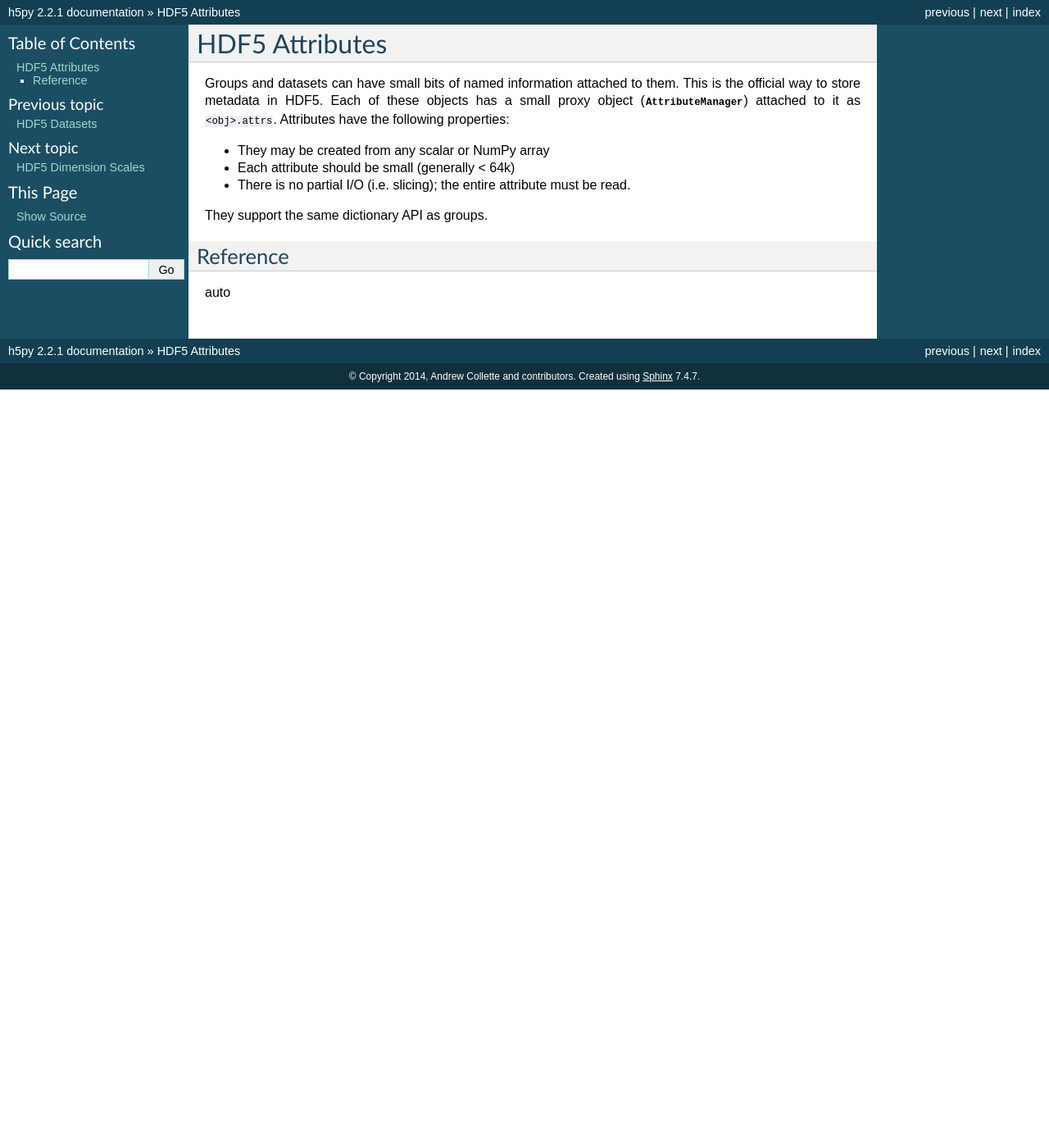
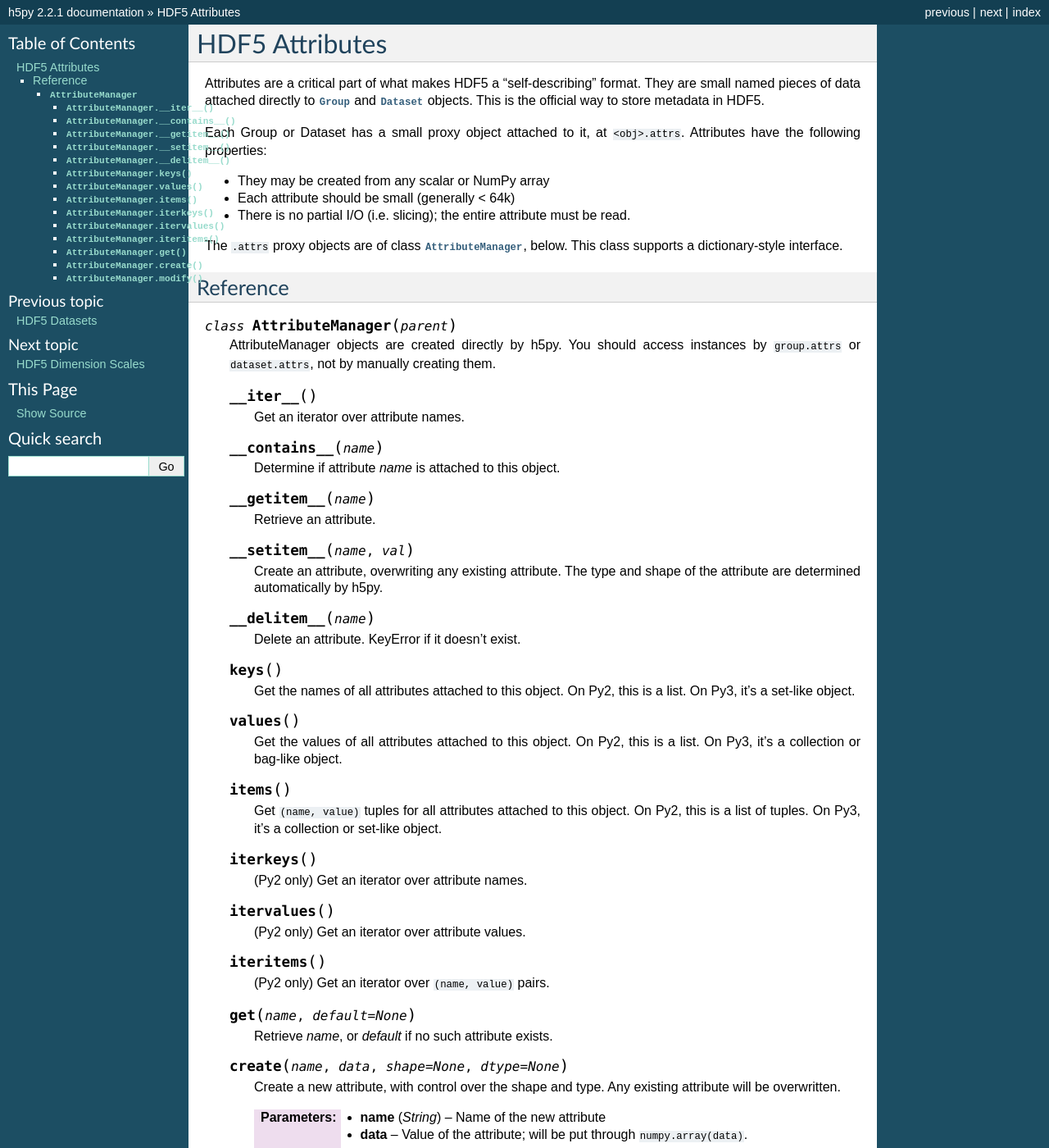
Before and after one commit to h5py/h5py, a Sphinx documentation site: the page built from docs/high/attr.rst, in a window 1280 px wide and 1400 px high. Shown: the whole window at 82% size. Built offline with Sphinx 7.4.7, drawn with Linux system fonts in a browser that asks for light colours; pages that are not in the unit, such as notebooks, are missing from menus; some of the changed text lies outside the part shown.

Commit message:
finish AttributeManager

```diff
--- a/docs/high/attr.rst
+++ b/docs/high/attr.rst
@@ -4,18 +4,116 @@
 HDF5 Attributes
 ===============
 
-Groups and datasets can have small bits of named information attached to them.
-This is the official way to store metadata in HDF5.  Each of these objects
-has a small proxy object (:class:`AttributeManager`) attached to it as
+Attributes are a critical part of what makes HDF5 a "self-describing"
+format.  They are small named pieces of data attached directly to
+:class:`Group` and :class:`Dataset` objects.  This is the official way to
+store metadata in HDF5.
+
+Each Group or Dataset has a small proxy object attached to it, at
 ``<obj>.attrs``.  Attributes have the following properties:
 
 - They may be created from any scalar or NumPy array
 - Each attribute should be small (generally < 64k)
 - There is no partial I/O (i.e. slicing); the entire attribute must be read.
 
-They support the same dictionary API as groups.
+The ``.attrs`` proxy objects are of class :class:`AttributeManager`, below.
+This class supports a dictionary-style interface.
 
 Reference
 ---------
 
-auto
+.. class:: AttributeManager(parent)
+
+    AttributeManager objects are created directly by h5py.  You should
+    access instances by ``group.attrs`` or ``dataset.attrs``, not by manually
+    creating them.
+
+    .. method:: __iter__()
+
+        Get an iterator over attribute names.
+
+    .. method:: __contains__(name)
+
+        Determine if attribute `name` is attached to this object.
+
+    .. method:: __getitem__(name)
+
+        Retrieve an attribute.
+
+    .. method:: __setitem__(name, val)
+
+        Create an attribute, overwriting any existing attribute.  The type
+        and shape of the attribute are determined automatically by h5py.
+
+    .. method:: __delitem__(name)
+
+        Delete an attribute.  KeyError if it doesn't exist.
+
+    .. method:: keys()
+
+        Get the names of all attributes attached to this object.  On Py2, this
+        is a list.  On Py3, it's a set-like object.
+
+    .. method:: values()
+
+        Get the values of all attributes attached to this object.  On Py2, this
+        is a list.  On Py3, it's a collection or bag-like object.
+
+    .. method:: items()
+
+        Get ``(name, value)`` tuples for all attributes attached to this object.
+        On Py2, this is a list of tuples.  On Py3, it's a collection or
+        set-like object.
+
+    .. method:: iterkeys()
+
+        (Py2 only) Get an iterator over attribute names.
+
+    .. method:: itervalues()
+
+        (Py2 only) Get an iterator over attribute values.
+
+    .. method:: iteritems()
+
+        (Py2 only) Get an iterator over ``(name, value)`` pairs.
+
+    .. method:: get(name, default=None)
+
+        Retrieve `name`, or `default` if no such attribute exists.
+
+    .. method:: create(name, data, shape=None, dtype=None)
+
+        Create a new attribute, with control over the shape and type.  Any
+        existing attribute will be overwritten.
+
+        :param name:    Name of the new attribute
+        :type name:     String
+
+        :param data:    Value of the attribute; will be put through
+                        ``numpy.array(data)``.
+
+        :param shape:   Shape of the attribute.  Overrides ``data.shape`` if
+                        both are given, in which case the total number of
+                        points must be unchanged.
+        :type shape:    Tuple
+
+        :param dtype:   Data type for the attribute.  Overrides ``data.dtype``
+                        if both are given.
+        :type dtype:    NumPy dtype
+
+
+    .. method:: modify(name, value)
+
+        Change the value of an attribute while preserving its type and shape.
+        Unlike :meth:`AttributeManager.__setitem__`, if the attribute already
+        exists, only its value will be changed.  This can be useful for
+        interacting with externally generated files, where the type and shape
+        must not be altered.
+
+        If the attribute doesn't exist, it will be created with a default
+        shape and type.
+
+        :param name:    Name of attribute to modify.
+        :type name:     String
+
+        :param value:   New value.  Will be put through ``numpy.array(value)``.
--- a/docs/high/group.rst
+++ b/docs/high/group.rst
@@ -11,7 +11,7 @@ the "keys" are the names of group members, and the "values" are the members
 themselves (:class:`Group` and :class:`Dataset`) objects.
 
 Group objects also contain most of the machinery which makes HDF5 useful.
-The :ref:`File object <hlfile>` does double duty as the HDF5 *root group*, and
+The :ref:`File object <file>` does double duty as the HDF5 *root group*, and
 serves as your entry point into the file:
 
     >>> f = h5py.File('foo.hdf5','w')
```
